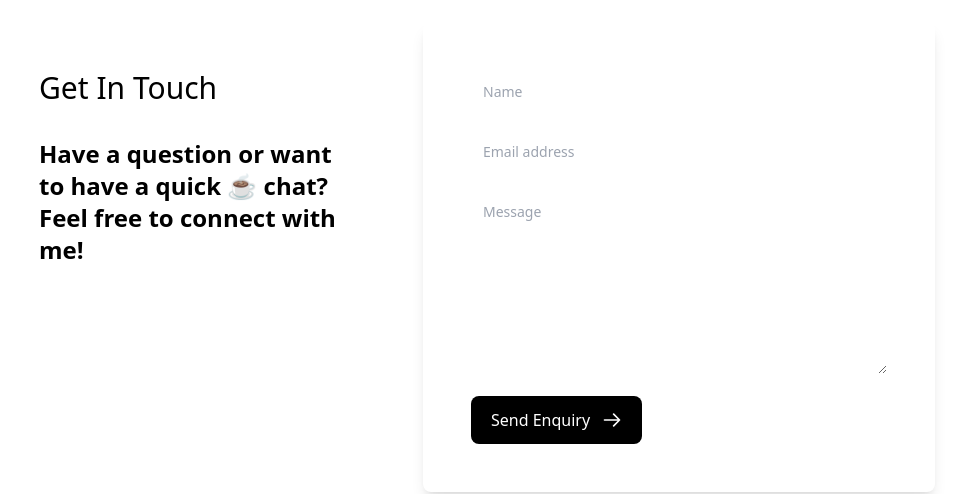
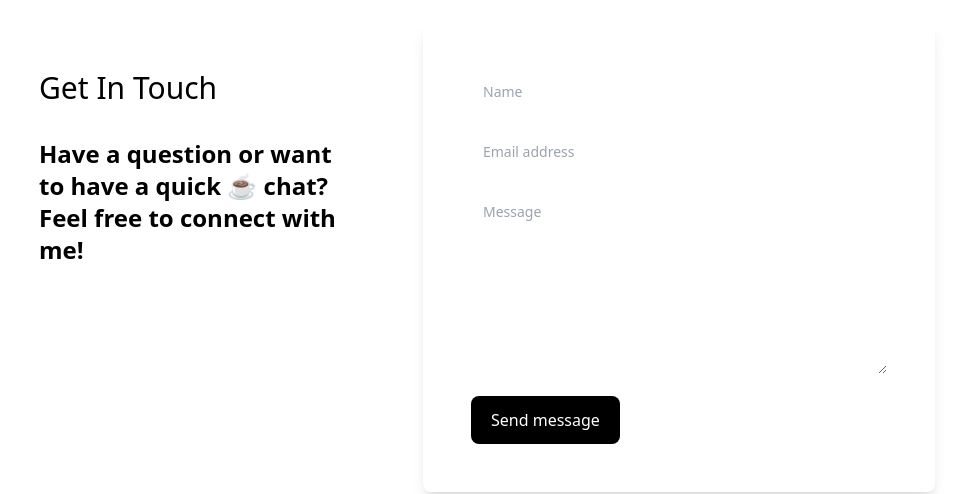
Before and after one commit to ericcxie/personal-website, a Next.js app: page / in a window 1280 px wide. Shown: the part 2944-3438 px from the top of the page, without its empty margins (153-1133 px from the left). Built offline with nearby package versions, Linux system fonts and the light colour scheme.

Commit message:
Testing contact form v2

```diff
--- a/components/sections/contactform.js
+++ b/components/sections/contactform.js
@@ -1,14 +1,15 @@
 import Aos from 'aos';
 import "aos/dist/aos.css"
-import { useEffect } from 'react';
+import { useEffect, useState } from 'react';
+import { useFormik } from 'formik';
+import handleSubmit from '../utils/submitForm';
 
-export default function ContactForm() {
+export default function Contact() {
     useEffect(() => {
         Aos.init({ duration: 1000 });
       }, [])
 
         return (
-
             <section>
                 <div class="mx-auto max-w-screen-xl px-4 py-16 sm:px-6 lg:px-8">
                     <div class="grid grid-cols-1 gap-x-16 gap-y-8 lg:grid-cols-5">
@@ -25,7 +26,49 @@ export default function ContactForm() {
                     </div>
 
                     <div class="rounded-lg bg-white p-8 shadow-lg lg:col-span-3 lg:p-12">
-                <form action="POST" data-netlify="true" class="space-y-4">
+                        <ContactForm/>
+
+                    </div>
+                    </div>
+                </div>
+        </section>
+          );
+        }
+
+
+        const validate = (values) => {
+            const errors = {};
+
+            if (!values.name) {
+            errors.name = 'Please enter a name.';
+            }
+
+            if (!/^[A-Z0-9._%+-]+@[A-Z0-9.-]+\.[A-Z]{2,4}$/i.test(values.email)) {
+            errors.email = 'Please enter a valid email.';
+            }
+
+            if (!values.message) {
+            errors.message = 'Please enter a message.';
+            }
+
+            return errors;
+        };
+
+        function ContactForm() {
+            const [submitted, setSubmitted] = useState(false);
+
+            const formik = useFormik({
+            initialValues: { name: '', email: '', message: '' },
+            validate,
+            onSubmit: (values, actions) => {
+                handleSubmit('contact', values);
+                actions.resetForm();
+                setSubmitted(true);
+            },
+            });
+
+        return (
+            <form name="contact" onSubmit={formik.handleSubmit} data-netlify="true" className="space-y-4">
                     <div>
                         <label class="sr-only" for="name">Name</label>
                         <input
@@ -33,7 +76,16 @@ export default function ContactForm() {
                         placeholder="Name"
                         type="text"
                         id="name"
+                        onChange={formik.handleChange}
+                        onBlur={formik.handleBlur}
+                        onFocus={() => setSubmitted(false)}
+                        value={formik.values.name}
                         />
+                        {formik.errors.name && formik.touched.name && (
+                            <p className="text-sm text-red-600 lg:text-base">
+                                {formik.errors.name}
+                            </p>
+                        )}
                     </div>
                     <div>
                         <label class="sr-only" for="email">Email</label>
@@ -42,7 +94,16 @@ export default function ContactForm() {
                         placeholder="Email address"
                         type="email"
                         id="email"
+                        onChange={formik.handleChange}
+                        onBlur={formik.handleBlur}
+                        onFocus={() => setSubmitted(false)}
+                        value={formik.values.email}
                         />
+                        {formik.errors.email && formik.touched.email && (
+                            <p className="text-sm text-red-600 lg:text-base">
+                            {formik.errors.email}
+                            </p>
+                        )}
                     </div>
 
                     <div>
@@ -52,37 +113,34 @@ export default function ContactForm() {
                         placeholder="Message"
                         rows="8"
                         id="message"
-                        ></textarea>
+                        type="text"
+                        onChange={formik.handleChange}
+                        onBlur={formik.handleBlur}
+                        onFocus={() => setSubmitted(false)}
+                        value={formik.values.message}
+                        />
+                        {formik.errors.message && formik.touched.message && (
+                            <p className="text-sm text-red-600 lg:text-base">
+                            {formik.errors.message}
+                            </p>
+                        )}
+                        {submitted && (
+                            <p className="text-sm text-theme dark:text-theme lg:text-base">
+                            Success! I will get back to you ASAP!
+                            </p>
+                        )}
                     </div>
 
                     <div class="mt-4">
                         <button
                         type="submit"
+                        purpose="submit"
+
                         class="inline-flex w-full items-center justify-center rounded-lg bg-black px-5 py-3 text-white sm:w-auto"
                         >
-                        <span class="font-medium"> Send Enquiry </span>
-
-                        <svg
-                            xmlns="http://www.w3.org/2000/svg"
-                            class="ml-3 h-5 w-5"
-                            fill="none"
-                            viewBox="0 0 24 24"
-                            stroke="currentColor"
-                        >
-                            <path
-                            stroke-linecap="round"
-                            stroke-linejoin="round"
-                            stroke-width="2"
-                            d="M14 5l7 7m0 0l-7 7m7-7H3"
-                            />
-                        </svg>
+                        <span class="font-medium"> Send message </span>
                         </button>
                     </div>
                 </form>
-            </div>
-            </div>
-        </div>
-        </section>
-
         );
 }
--- /dev/null
+++ b/components/utils/submitForm.js
@@ -0,0 +1,18 @@
+function encode(data) {
+    return Object.keys(data)
+      .map((key) => encodeURIComponent(key) + '=' + encodeURIComponent(data[key]))
+      .join('&');
+  }
+
+  const handleSubmit = (name, data) => {
+    fetch('/form.html', {
+      method: 'POST',
+      headers: { 'Content-Type': 'application/x-www-form-urlencoded' },
+      body: encode({
+        'form-name': name,
+        ...data,
+      }),
+    }).catch((error) => alert(error));
+  };
+
+  export default handleSubmit;
--- a/package.json
+++ b/package.json
@@ -13,6 +13,7 @@
     "@next/font": "13.0.7",
     "@tailwindcss/forms": "^0.5.3",
     "aos": "^2.3.4",
+    "formik": "^2.2.9",
     "next": "13.0.7",
     "react": "18.2.0",
     "react-dom": "18.2.0",
```
Also changed, not shown: 1 other file (tests, documents, lock files or other folders). Lines whose indentation alone changed are shown as unchanged.
